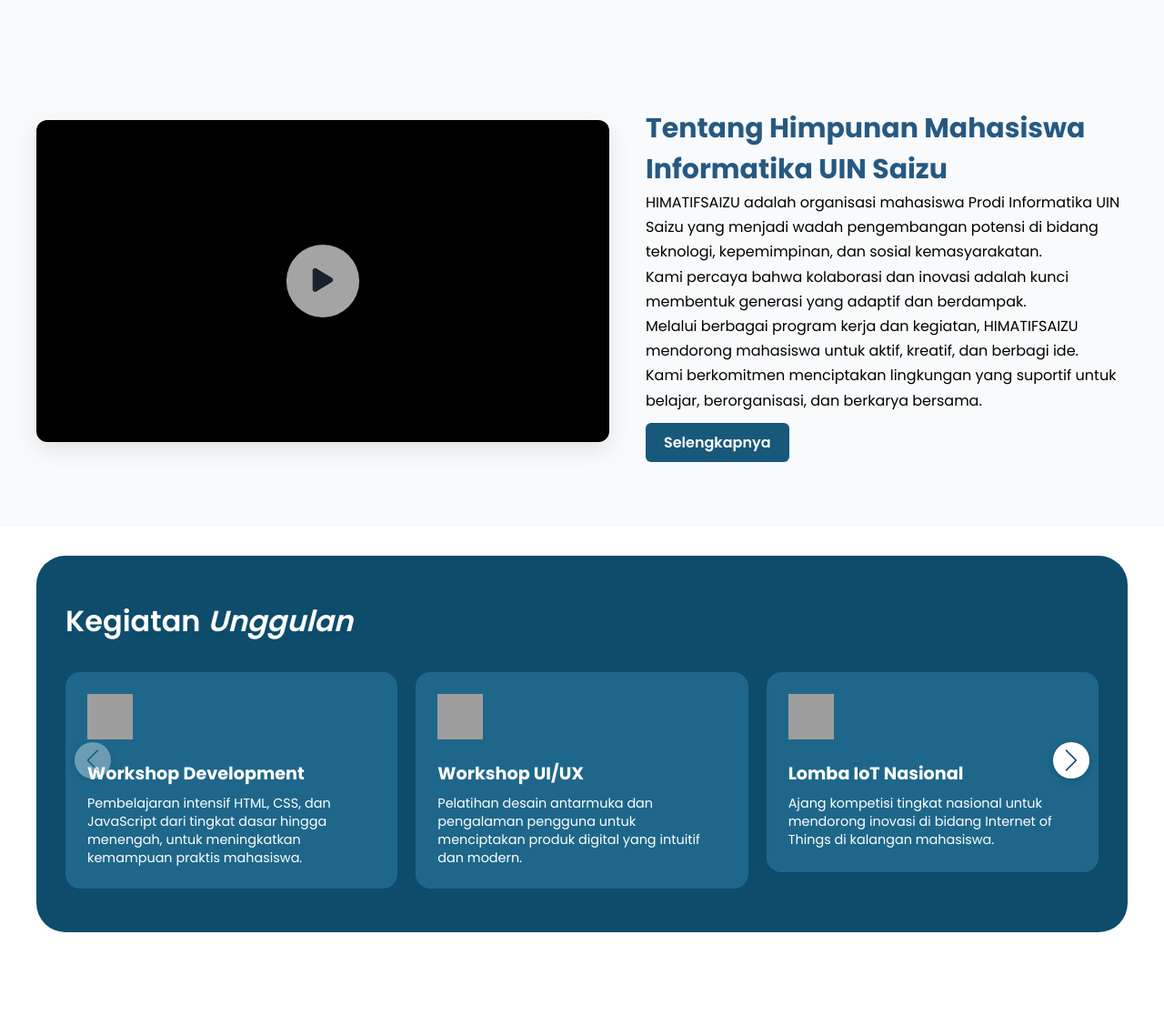
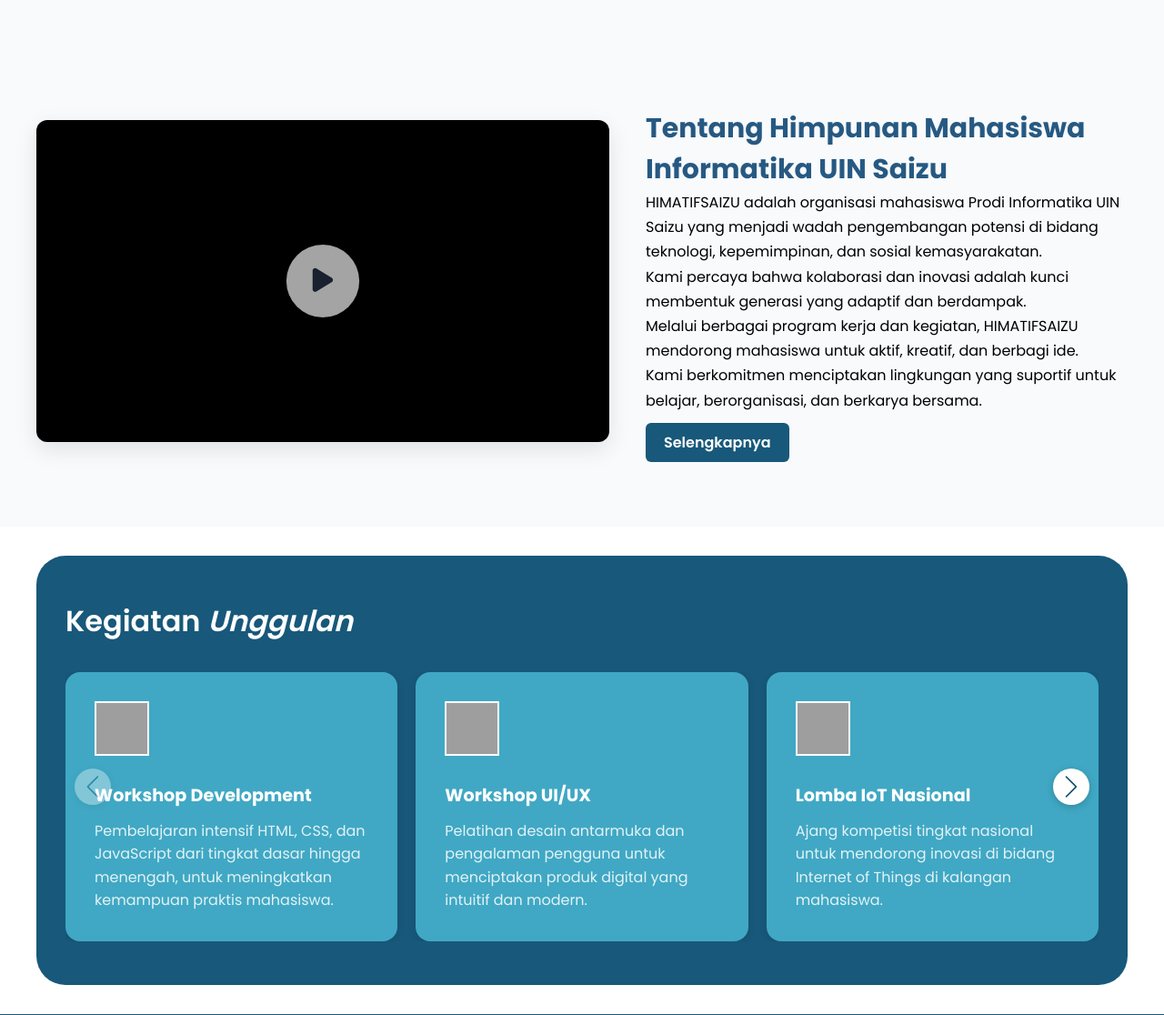
Before and after one commit to Z-A-N/Z-A-N.github.io, a PHP site: page / in a window 1280 px wide. Shown: the part 804-1920 px from the top of the page at 91% size. Run offline with PHP 8.4, Linux system fonts and the light colour scheme; grey boxes are pictures that could not be loaded.

Commit message:
perbaikan

```diff
--- a/assets/style.css
+++ b/assets/style.css
@@ -549,7 +549,7 @@
 
 /* Pembungkus Section Kegiatan */
 .highlighted-section {
-  background-color: #0D4C6B;
+  background-color: #18587A;
   border-radius: 2rem;
   padding: 3rem 1rem;
   margin: 2rem auto;
@@ -577,37 +577,45 @@
 
 /* Swiper Card Style (Kegiatan) */
 .kegiatanSwiper .swiper-slide {
-  background-color: #1E678A;
+  background-color: #40A8C4;
   border-radius: 1rem;
-  padding: 1.5rem;
+  padding: 2rem;
   color: #fff;
   display: flex;
   flex-direction: column;
   text-align: left;
   transition: transform 0.3s;
-  min-height: 220px; /* Menyamakan tinggi card */
+  min-height: 250px;
+  box-shadow: 0 2px 10px rgba(0, 0, 0, 0.1);
 }
 
 .kegiatanSwiper .swiper-slide:hover {
-  transform: translateY(-5px);
+  transform: translateY(-8px);
 }
 
+/* Gambar pada card */
 .kegiatanSwiper .card img {
-  width: 50px;
-  height: 50px;
-  margin-bottom: 1rem;
+  width: 60px;
+  height: 60px;
+  margin-bottom: 1.5rem;
+  border: 2px solid #fff;
 }
 
+/* Judul card */
 .kegiatanSwiper .card h4 {
   font-size: 1.2rem;
   font-weight: bold;
-  margin-bottom: 0.5rem;
+  margin-bottom: 0.75rem;
+  line-height: 1.4;
 }
 
+/* Deskripsi card */
 .kegiatanSwiper .card p {
-  font-size: 0.9rem;
-  line-height: 1.4;
+  font-size: 1rem;
+  line-height: 1.6;
+  color: rgba(255, 255, 255, 0.85);
 }
+
 
 /* Swiper Navigation */
 .swiper-button-next,
@@ -652,7 +660,7 @@
 /* Berita Terbaru */
 .berita-terbaru {
   padding: 60px 30px;
-  background-color: #ffffff;
+  background-color: #18587A;
   text-align: center;
 }
 .berita-terbaru h3 {
```
